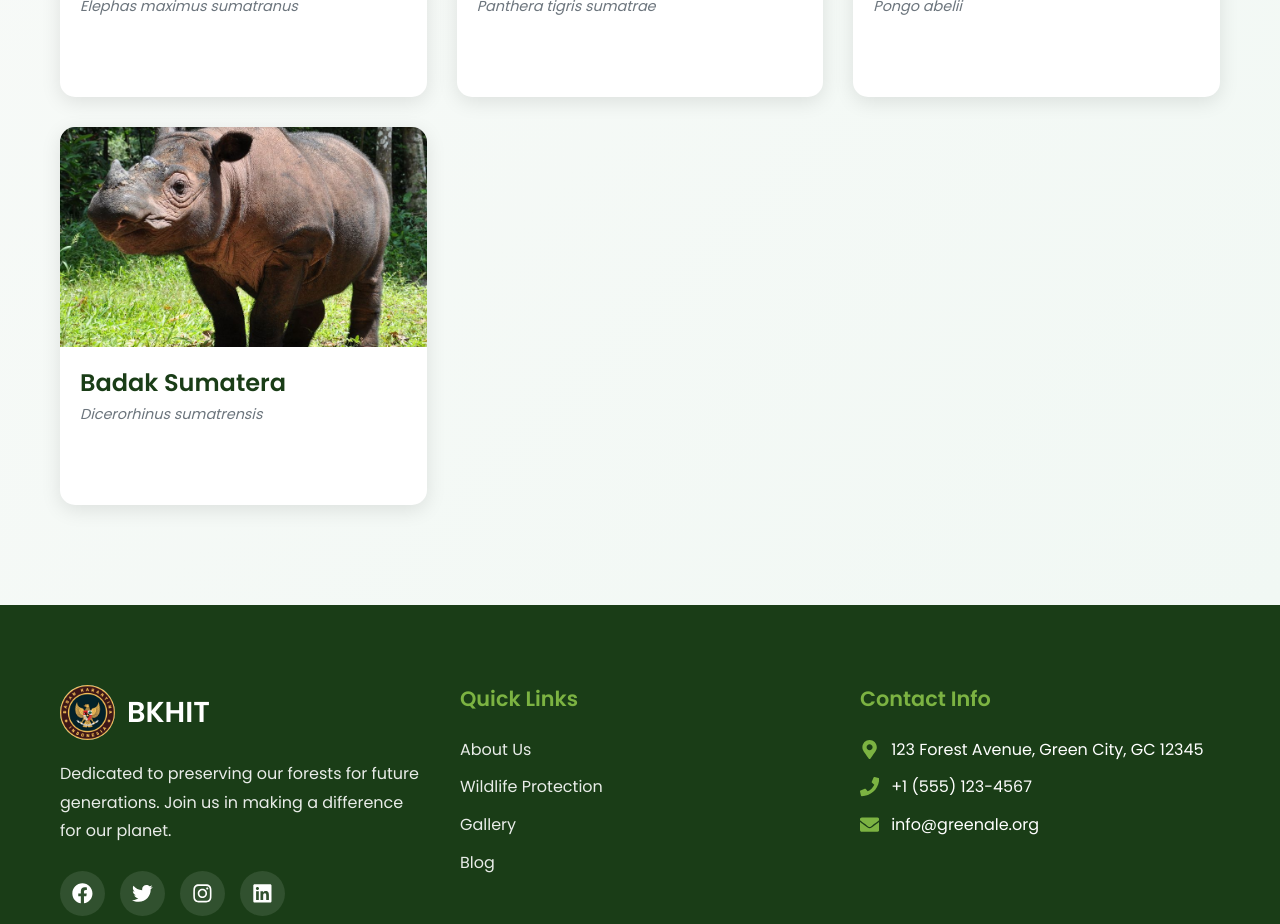
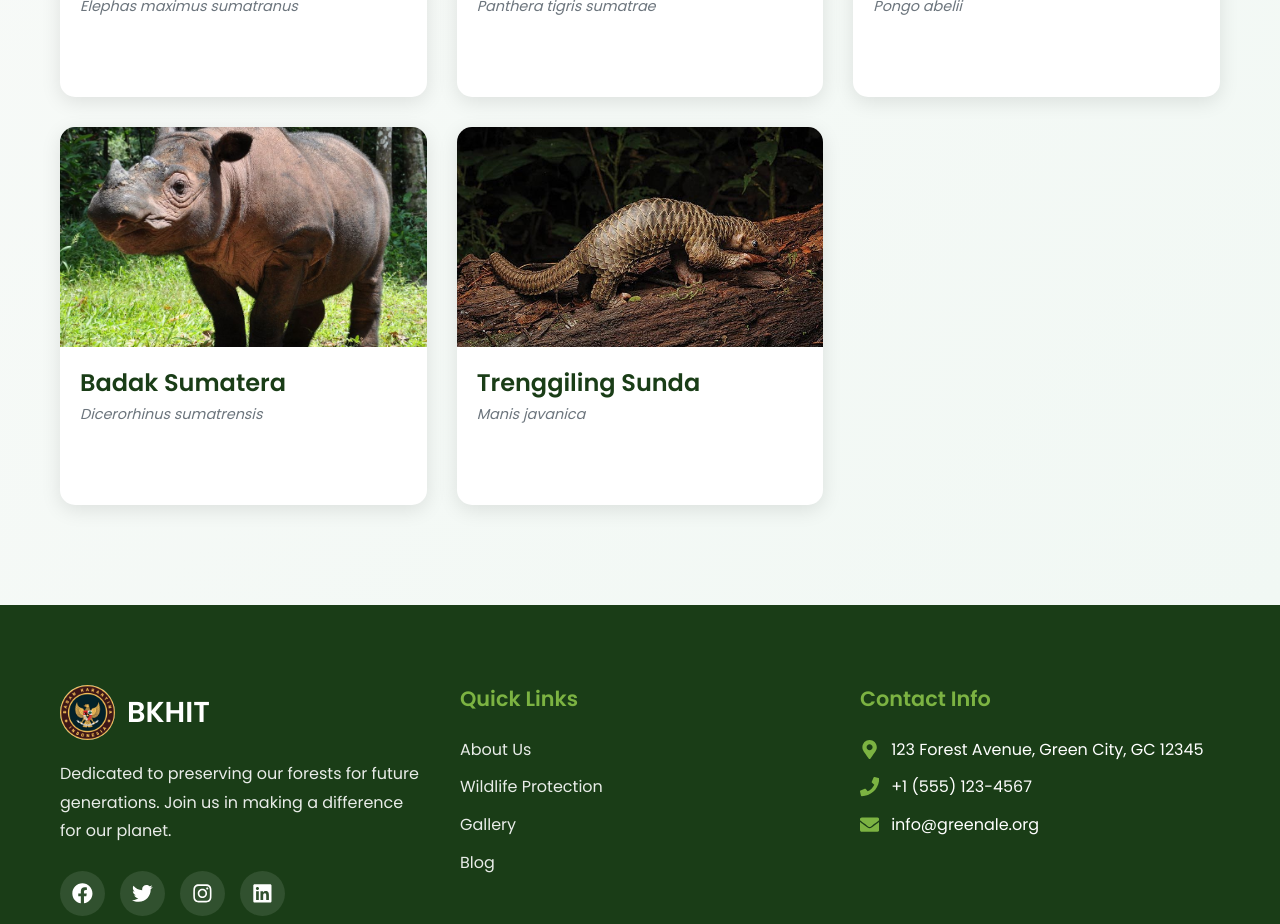
Before and after one commit to Ahmatsembiring/forest-conservation, a React (Vite) app: page /wildlife-protection/mamalia in a window 1280 px wide. Shown: the part 980-1904 px from the top of the page. Built offline with nearby package versions, Linux system fonts and the light colour scheme; the HTML template or start-up script is replaced by a standard one.

Commit message:
Update Hewan Mamalia

```diff
--- a/src/pages/Mamalia.jsx
+++ b/src/pages/Mamalia.jsx
@@ -9,7 +9,9 @@ import './Mamalia.css'
 import gajah from '../assets/images/gajah.jpg' // Import gambar gajah
 import harimau from '../assets/images/Harimau.jpg' // Import gambar harimau
 import badaak from '../assets/images/badak.jpg' // Import gambar badak
-import orangutan from '../assets/images/orangutan.webp' // Import gambar orangutan
+import orangutan from '../assets/images/orangutan.webp'
+import Tringgiling from '../assets/images/Tringgiling.jpg'
+// Import gambar orangutan
 
 const Mamalia = () => {
   const [selectedAnimal, setSelectedAnimal] = useState(null)
@@ -58,6 +60,17 @@ const Mamalia = () => {
       citesStatus: 'Appendix I',
       description: 'Badak Sumatera adalah badak berambut terkecil di dunia. Diperkirakan tersisa kurang dari 80 individu. Permintaan cula badak di pasar gelap Asia tetap menjadi pendorong utama perburuan liar.',
       reference: 'https://badak.or.id/sumatran-rhino/'
+    },
+     {
+      id: 5,
+      name: 'Trenggiling Sunda ',
+      scientificName: 'Manis javanica',
+      image:Tringgiling,
+      legalStatus: 'Dilindungi penuh',
+      iucnStatus: 'Critically Endangered (CR)',
+      citesStatus: 'Appendix I',
+      description: 'Trenggiling Sunda adalah hewan yang hampir punah. Diperkirakan tersisa kurang dari 500 individu. Ancaman utama adalah habitat yang hilang dan perburuan liar.',
+      reference: 'https://animalium.id/2022/12/08/si-manis-dari-jawa-yang-rawan-diburu/'
     }
   ]
 
```
Also changed, not shown: src/assets/images/Tringgiling.jpg (added).
